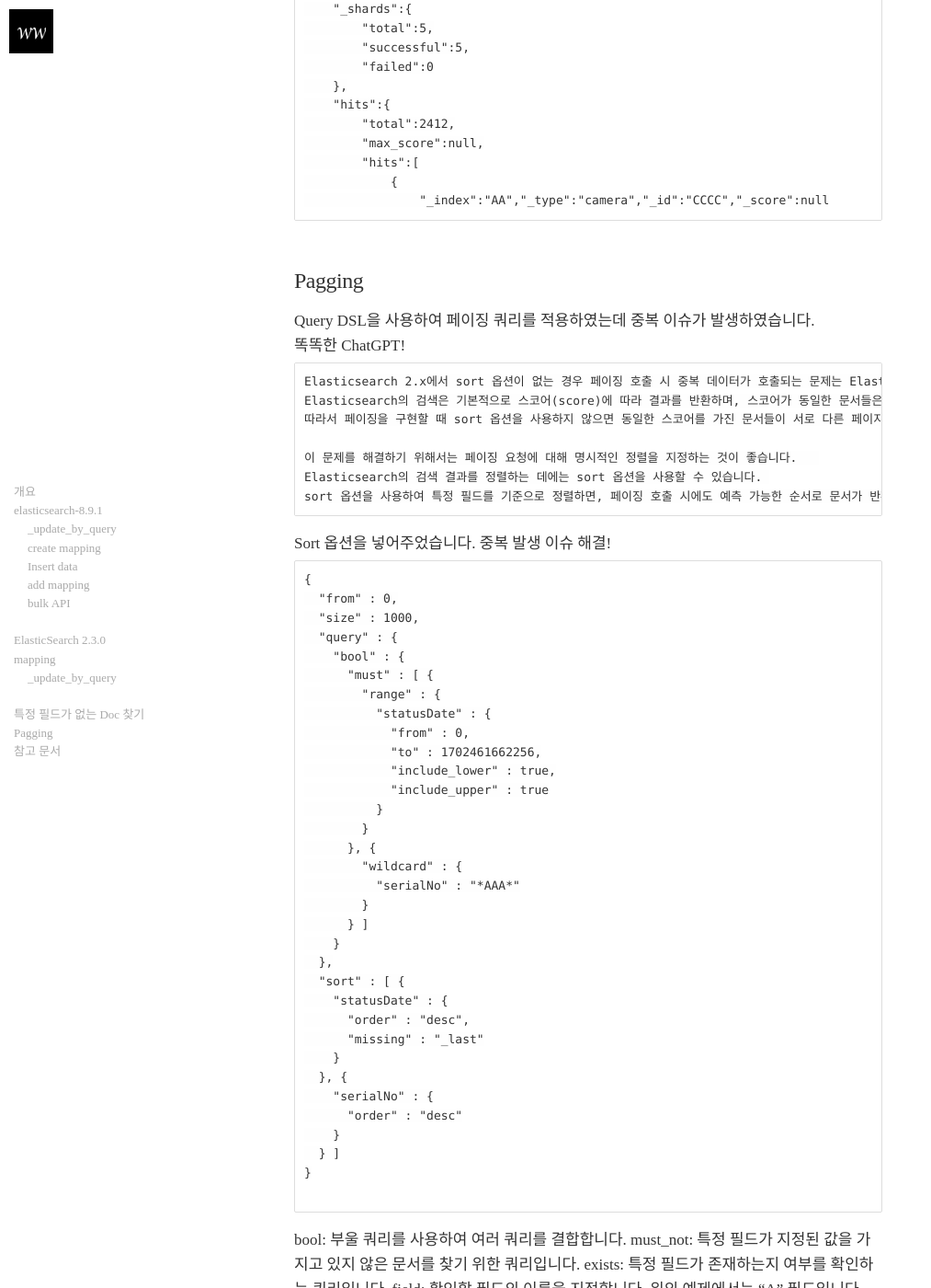
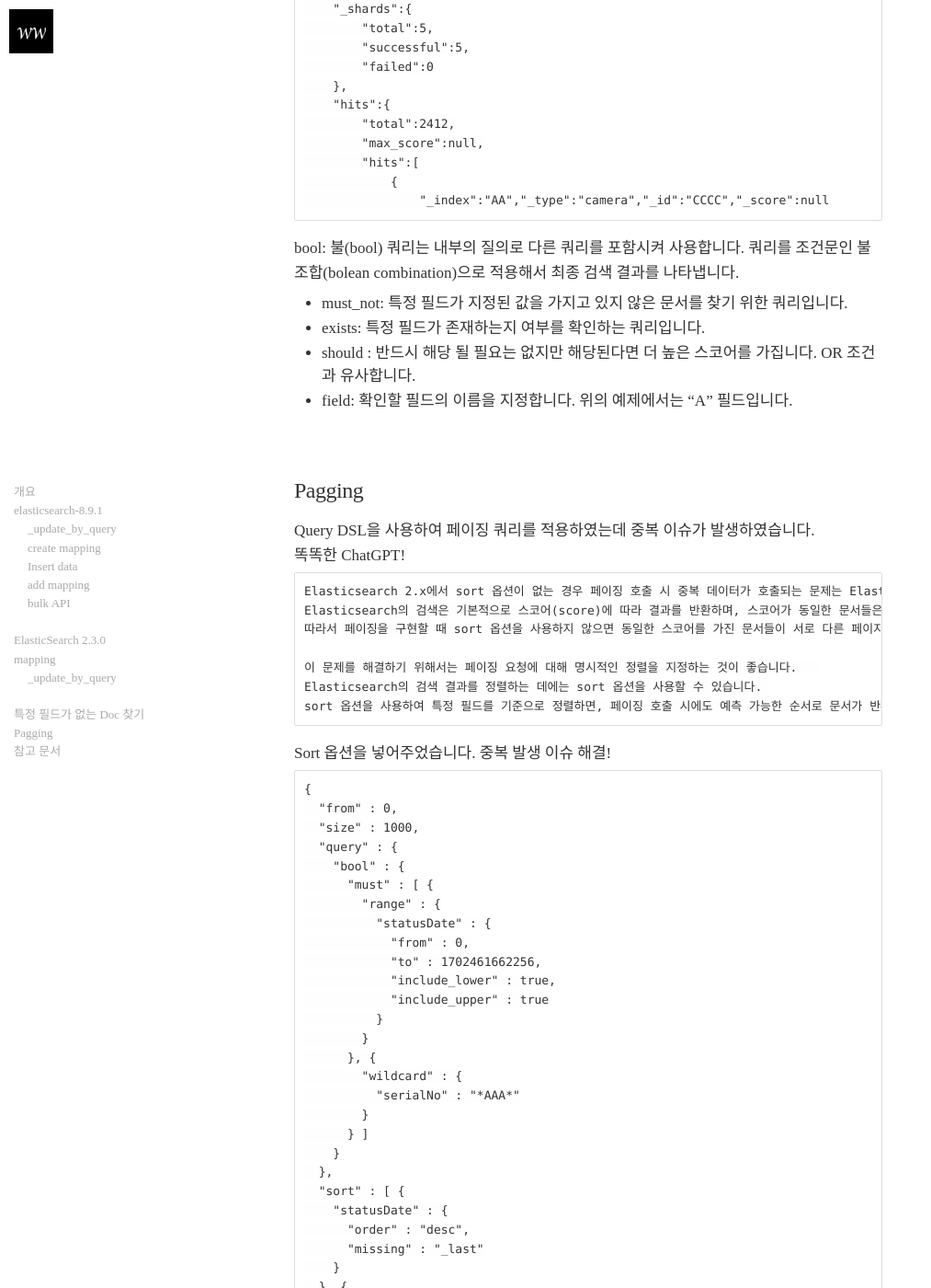
Before and after one commit to didalgus/didalgus.github.io, a Jekyll site: the page built from _posts/2023-12-11-ElasticSearch3.markdown, in a window 1280 px wide and 1400 px high, scrolled down 11757 px. Shown: the whole window at 92% size, without its empty margins (0-1013 px from the left). Built offline with Jekyll 4.4.1, drawn with Linux system fonts in a browser that asks for light colours; nearby versions of some CDN libraries; some web fonts are replaced; the table of contents is made by our own code; some of the changed text lies outside the part shown.

Commit message:
ElasticSearch add

````diff
--- a/_posts/2023-12-07-ElasticSearch2.markdown
+++ b/_posts/2023-12-07-ElasticSearch2.markdown
@@ -33,6 +33,20 @@ Type 사용하는 버전의 데이터 구조
 ![](/assets/article_images/2023-12-07-ElasticSearch2/ElasticSearch2_3.png)
 
 
+## 데이터 구조 비교
+
+보통 데이터베이스와 엘라스틱서치의 데이터 구조는 아래와 같이 비교되고 있습니다.
+
+{:.table.table-key-value-60}
+| 관계형 데이터베이스 | 엘라스틱서치 |
+|---|---|
+| 데이터베이스(Database) | 인덱스(Index) |
+| 스키마(Schema) | 매핑(Mapping) |
+| 테이블(Table) | 타입(Type) |
+| 열(Row) | 도큐먼트(Document) |
+| 행(Column) | 필드(Field) |
+
+
 ## Mapping
 
 매핑(Mapping)은 데이터의 저장 형태와 검색 엔진에서 해당 데이터에 어떻게 접근하고 처리하는 지에 대한 명세입니다.
@@ -47,8 +61,8 @@ Type 사용하는 버전의 데이터 구조
 인덱싱을 위해서 매핑정보를 선언하겠습니다.
 따로 선언해주는 경우는 keyword 타입등 명확하게 구별되는 특성을 가진 필드를 선언하기 위함입니다.
 
-```
-curl -X PUT "localhost:9200/author" -H 'Content-Type: application/json' -d'
+```bash
+$ curl -X PUT "localhost:9200/author" -H 'Content-Type: application/json' -d'
 {
   "settings": {
     "number_of_shards": 1,
@@ -69,20 +83,20 @@ curl -X PUT "localhost:9200/author" -H 'Content-Type: application/json' -d'
 매핑 정보를 확인해보겠습니다.
 
 명령 형식은 아래와 같습니다.
-타입이 있는 경우에는 `index` 하위에 있는 타입 정보 전부 보여줍니다.
+타입(Type)이 있는 경우에는 `index` 하위에 있는 타입 정보 전부 보여줍니다.
 ```
-<호스트>/<인덱스>/_mapping
+$ <호스트>/<인덱스>/_mapping
 ```
 
 또는 `type`이 있는 버전에서 `type` 상세 정보를 보고자 할때는 아래와 같이 사용합니다.
 ```
-<호스트>/<인덱스>/<타입>/_mapping
+$ <호스트>/<인덱스>/<타입>/_mapping
 ```
 
-인덱스 하위에 3개의 type 정보가 있는 경우입니다.
+인덱스(Index) 하위에 3개의 타입(type) 있는 경우입니다.
 
-```json
-http://locahost:9200/car
+```bash
+$ curl -X GET locahost:9200/car
 {
   "car_v4": {
     "aliases": {
@@ -149,11 +163,38 @@ http://locahost:9200/car
 }
 ```
 
+## CURD
+
+데이터 처리를 위한 명령어로는 GET, PUT, POST, DELETE 가 있습니다.
+아래 표를 보시면 이해가 더 쉽습니다.
+
+{:.table.table-key-value-60}
+| HTTP Method | CRUD | SQL |
+|---|---|---|
+| GET | Read | Select |
+| PUT | Update | Update |
+| POST | Create | Insert |
+| DELETE | Delete | Delete |
+
+
+
+## 실습 환경
+
+* MacBook Pro 16 (칩 Apple M1 Pro, 메모리 16GB )
+* OS Version : Sonoma 14.3.1
+* ElasticSearch Version : [elasticsearch-8.9.1]({% post_url 2023-12-11-ElasticSearch#설치 %})
+
+
+엘라스틱 서치 8.9 기준으로 설명합니다.
+운영버전 2.3 과 상이한 경우 부연 설명 추가하였습니다.
+
 ## Insert
 
-데이터를 생성합니다.
-```
-curl -XPUT http://localhost:9200/author/_doc/1 -H 'Content-Type: application/json' -d '
+엘라스틱 서치에 데이터를 생성해 보겠습니다.
+POST, PUT 메서드로 같은인덱스, 타입(~ 6.x), 아이디 값을 가진 도큐먼트를 입력하면 기존의 데이터는 삭제, 새로 입력한 데이이터가 생성됩니다. (주의!!)
+
+```bash
+$ curl -XPOST http://localhost:9200/author/_doc/1 -H 'Content-Type: application/json' -d '
 {
     "name" : "name-1",
     "gender" : "male"
@@ -162,22 +203,35 @@ curl -XPUT http://localhost:9200/author/_doc/1 -H 'Content-Type: application/jso
 
 REST API Tool 을 사용해보겠습니다.
 Postman 등 본인에게 익숙할 툴로 이용하세요.
-저는 Visual Code 의 플러그인 Thunder Client 를 사용하고 있습니다.
+저는 Visual Code 의 플러그인 `Thunder Client` 를 사용하고 있습니다.
 
 ![](/assets/article_images/2023-12-07-ElasticSearch2/ElasticSearch2_2.png)
 
-CLI 명령에서는 `Content-Type: application/json` 선언한 부분이 Tool 에서는 자동설정되어 있는것을 확인 할 수 있습니다.
-훨씬 편하지요.
+CLI 명령에서는 `Content-Type: application/json` 선언한 부분이 Tool 에서는 자동설정되어 있어 편리합니다.
 ![](/assets/article_images/2023-12-07-ElasticSearch2/ElasticSearch2_1.png)
 
-여성, 남성 각각 2건 생성하였습니다.
+도큐먼트 아이디 1,2로 설정하여 여성, 남성 각각 2건 생성하였습니다.
+아이디 없이도 생성 가능합니다.
+아이디 없이 생성하는 경우 엘라스틱 서치가 자동으로 id 값을 부여합니다.
+
+<br/>
+POST, PUT 메서드로 처음 생성했을때와 수정하는 경우의 응답값을 살펴보면
+Response 결과값에 "created":true 로 나오고,
+수정하는경우 "created":false 로 나오고 version 필드의 값은 2가 되는것을 확인 할 수 있습니다.
+<br/>
+POST 메서드 응답값
+{:.table.table-key-value-60}
+| 최초 생성시 | 변경시 |
+|---|---|
+| "_version":1, "created":true | "_version":2, "created":false |
+
 
 ## Select
 
 생성한 데이터를 검색해보겠습니다.
 "found":true 로 나오면 document 가 있고 데이터를 출력합니다.
 
-```
+```bash
 $ curl http://localhost:9200/author/_doc/2
 {"_index":"author","_id":"2","_version":3,"_seq_no":3,"_primary_term":1,"found":true,
     "_source":{
@@ -187,19 +241,20 @@ $ curl http://localhost:9200/author/_doc/2
 }
 ```
 
-
-엘라스틱서치 2.3 인경우 <인덱스>/<타입> 형태로 구성되어 있습니다.
+:red_exclamation_mark: 엘라스틱서치 2.3 인경우 <인덱스>/<타입> 형태로 구성되어 있습니다.
 이런경우 document 정보를 가져올때 <타입> 도 명시해줘야 검색됩니다.
 
 biz_user/user 로 구성된 경우입니다.
 user 타입을 제외하면 찾지 못합니다.
-```
+
+```bash
 $ curl localhost:9200/biz_user/_doc/user1
 {"_index":"biz_user","_type":"_doc","_id":"user1","found":false}
 ```
 
 biz_user/user 로 질의하니 데이터가 조회됩니다.
-```
+
+```bash
 $ curl localhost:9200/biz_user/user/user1
 {"_index":"biz_user","_type":"user","_id":"user1","_version":1,"found":true,
     "_source":{"userId":"cbcxxxb0-xxxx-xxxx-9c70-00xxxxac1497","regDate":1479434836980}
@@ -207,24 +262,19 @@ $ curl localhost:9200/biz_user/user/user1
 ```
 
 
-
 ## Update
 
 문서 업데이트를 해보겠습니다.
 
-엘라스틱서치 2.3
-```
-POST <인덱스>/<도큐먼트 타입>/<도큐먼트 id>/_update
-```
+{:.table.table-key-value-60}
+| 엘라스틱서치 2.3  | 엘라스틱서치 5.x 이후 버전   |
+|---|---|
+| PUT <인덱스>/<도큐먼트 타입>/<도큐먼트 id>/_update  | PUT <인덱스>/<도큐먼트 id>/_update  |
 
-엘라스틱서치 5.x 이후 버전
-```
-POST <인덱스>/<도큐먼트 타입>/<도큐먼트 id>/_update
-```
 
 기본 사용법은 아래와 같습니다.
 ```
-curl -X POST "localhost:9200/your_index/your_type/your_document_id/_update" -H 'Content-Type: application/json' -d '
+curl -X PUT "localhost:9200/your_index/your_type/your_document_id/_update" -H 'Content-Type: application/json' -d '
 {
   "doc": {
     "new_field": "new_value"
@@ -234,8 +284,10 @@ curl -X POST "localhost:9200/your_index/your_type/your_document_id/_update" -H '
 ```
 
 id 1인 document 를 update 해보겠습니다.
-```
-curl http://localhost:9200/author/_doc/1
+
+id 1 인 도큐먼트를 Update 하기 전 데이터 조회해보겠습니다.
+```bash
+$ curl http://localhost:9200/author/_doc/1
 {"_index":"author","_id":"1","_version":1,"_seq_no":0,"_primary_term":1,"found":true,"_source":
 {
     "name" : "name-1",
@@ -243,9 +295,9 @@ curl http://localhost:9200/author/_doc/1
 }}
 ```
 
-나이를 추가하려고 아래와 같이 작성했습니다.
-```
-curl -X POST 'localhost:9200/author/_doc/1' -H 'Content-Type: application/json' -d '
+나이를 추가하기 위해 아래와 같이 작성했습니다.
+```bash
+$ curl -X PUT 'localhost:9200/author/_doc/1' -H 'Content-Type: application/json' -d '
 {
   "doc": {
     "age": "20"
@@ -254,7 +306,7 @@ curl -X POST 'localhost:9200/author/_doc/1' -H 'Content-Type: application/json'
 ```
 
 추가가 잘되었는지 확인하기위해 재 질의합니다.
-```
+```bash
 $ curl http://localhost:9200/author/_doc/1
 {"_index":"author","_id":"1","_version":2,"_seq_no":4,"_primary_term":1,"found":true,"_source":
 {
@@ -266,8 +318,8 @@ $ curl http://localhost:9200/author/_doc/1
 
 헉!! name, gender 필드는 사라지고 age 필드가 있군요!
 그렇다면 age 필드 값을 수정해보겠습니다.
-```
-curl -X POST 'localhost:9200/author/_doc/1' -H 'Content-Type: application/json' -d '
+```bash
+$ curl -X POST 'localhost:9200/author/_doc/1' -H 'Content-Type: application/json' -d '
 {
   "doc": {
     "age": "21"
@@ -276,9 +328,10 @@ curl -X POST 'localhost:9200/author/_doc/1' -H 'Content-Type: application/json'
 {"_index":"author","_id":"1","_version":3,"result":"updated","_shards":{"total":1,"successful":1,"failed":0},"_seq_no":5,"_primary_term":1}
 ```
 
-그렇습니다.
-update 는 기존 필드에 새로운 필드를 추가해주는게 아니라.
+:cactus: 그렇습니다.
+PUT(update) 메서드는 기존 필드에 새로운 필드를 추가해주는게 아니라.
 문서 전체 내용을 변경하는 명령이였습니다.
+(엘라스틱 버전 8.9에서 POST, PUT 동일하게 동작하는것을 학인하였습니다.)
 
 기존 필드에 신규 필드를 추가하려면 Elasticsearch 에서 제공하는 script 기능을 이용하거나 (설정 확인필요),
 개발 스크립트를 작성하여 기존 필드 데이터를 가져와서 더한 후 update 하도록 작성하여 실행해줘야 합니다.
@@ -289,7 +342,8 @@ update 는 기존 필드에 새로운 필드를 추가해주는게 아니라.
 
 Document 를 삭제해보겠습니다.
 "successful":1 로 보아 1건이 성공적으로 삭제되었군요.
-```
+
+```bash
 $ curl -XDELETE localhost:9200/author/_doc/2
 {"_index":"author","_id":"2","_version":4,"result":"deleted","_shards":{"total":1,"successful":1,"failed":0},"_seq_no":6,"_primary_term":1}
 ```
@@ -298,18 +352,10 @@ $ curl -XDELETE localhost:9200/author/_doc/2
 
 ## Select Index
 
-index author 에 2건 생성 후 1건은 수정, 1건은 삭제하였습니다.
+특정 인덱스의 정보를 확인해보겠습니다.
+실습환경에 인덱스(index) `author` 에 도큐먼스 2건 생성 후 1건은 수정, 1건은 삭제하였습니다.
 
-현재 author 인덱스에 남아있는 Doc 은 hits.total.value = 1 로 1건 나오네요.
-```
-        "_source": {
-          "doc": {
-            "age": "21"
-          }
-        }
-```
-1건의 문서는 _source 항목에서 확인 할수 있습니다.
-
+현재 author 인덱스에 남아있는 Doc 은 `hits.total.value = 1` 로 1건 나오네요.
 전체 질의, 응답 화면
 ```
 $ curl http://localhost:9200/author/_search\?q\=\*
@@ -343,14 +389,16 @@ $ curl http://localhost:9200/author/_search\?q\=\*
   }
 }
 ```
-
+_source 항목에서 1건 Ducument 확인 할수 있습니다.
 
 
 
 ## Delete Index
 
-삭제 테스트용 Index 를 생성 후 조회합니다.
-```
+인덱스를 삭제해보겠습니다.
+실습환경에서 삭제 테스트용 Index 를 생성 후 조회합니다.
+
+```bash
 $ curl http://localhost:9200/books\?pretty\=true
 {
   "books" : {
@@ -394,15 +442,16 @@ $ curl http://localhost:9200/books\?pretty\=true
 }
 ```
 
-인덱스 삭제합니다.
-```
+인덱스를 삭제합니다.
+```bash
 $ curl -XDELETE localhost:9200/books
 {"acknowledged":true}
 ```
+응답값 `"acknowledged":true` 으로 보아 성공적으로 삭제되었습니다.
+
 
 
 ## Search
-
 
 검색 API 호출시 default 10건입니다.
 
--- a/_posts/2023-12-11-ElasticSearch3.markdown
+++ b/_posts/2023-12-11-ElasticSearch3.markdown
@@ -594,7 +594,11 @@ $ curl -X POST 'localhost:9200/AA/camera/_update_by_query' -H 'Content-Type: app
             {
                 "_index":"AA","_type":"camera","_id":"CCCC","_score":null
 ```
-
+bool: 불(bool) 쿼리는 내부의 질의로 다른 쿼리를 포함시켜 사용합니다. 쿼리를 조건문인 불 조합(bolean combination)으로 적용해서 최종 검색 결과를 나타냅니다.
+- must_not: 특정 필드가 지정된 값을 가지고 있지 않은 문서를 찾기 위한 쿼리입니다.
+- exists: 특정 필드가 존재하는지 여부를 확인하는 쿼리입니다.
+- should : 반드시 해당 될 필요는 없지만 해당된다면 더 높은 스코어를 가집니다. OR 조건과 유사합니다.
+- field: 확인할 필드의 이름을 지정합니다. 위의 예제에서는 "A" 필드입니다.
 
 ## Pagging
 
@@ -648,10 +652,7 @@ Sort 옵션을 넣어주었습니다. 중복 발생 이슈 해결!
 }
 
 ```
-bool: 부울 쿼리를 사용하여 여러 쿼리를 결합합니다.
-must_not: 특정 필드가 지정된 값을 가지고 있지 않은 문서를 찾기 위한 쿼리입니다.
-exists: 특정 필드가 존재하는지 여부를 확인하는 쿼리입니다.
-field: 확인할 필드의 이름을 지정합니다. 위의 예제에서는 "A" 필드입니다.
+
 
 
 
````
Also changed, not shown: _posts/2024-03-14-ElasticSearch3.markdown (added, +18 -0 lines).
